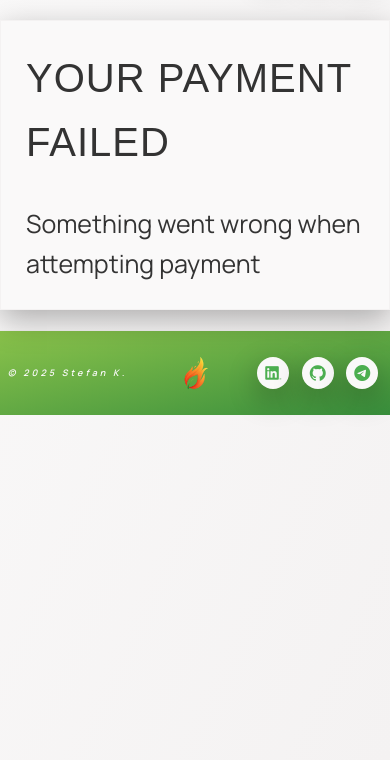
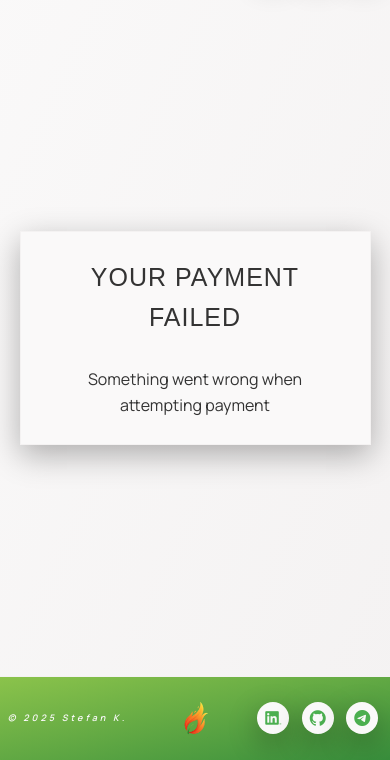
Before and after one commit to Krsmanovic-S/fitfuel, a Django app: page /failed in a window 390 px wide. Shown: the part 84-844 px from the top of the page. Run offline with Django 5.2, Linux system fonts and the light colour scheme; some libraries are stand-ins or nearby versions; some web fonts are replaced.

Commit message:
Responsive Design for Payment views and Profile view

```diff
--- a/food/templates/food/contact.html
+++ b/food/templates/food/contact.html
@@ -3,7 +3,7 @@
 {% block content %}
 {% include 'food/header.html' %}
 
-<div class="page-container viewport-height-container">
+<div class="viewport-height-container">
     <div class="straight-card contact">
         <h1 class="card-title">Developer Contact</h1>
         <div class="contact-info">
--- a/food/templates/food/payment/payment_failed.html
+++ b/food/templates/food/payment/payment_failed.html
@@ -4,7 +4,7 @@
 {% block content %}
 {% include 'food/header.html' %}
 
-<div class="page-container">
+<div class="viewport-height-container decal-background">
     <div class="payment-info straight-card">
         <div class="payment-info__title">
             Your Payment Failed
--- a/food/templates/food/payment/payment_success.html
+++ b/food/templates/food/payment/payment_success.html
@@ -4,7 +4,7 @@
 {% block content %}
 {% include 'food/header.html' %}
 
-<div class="page-container">
+<div class="viewport-height-container decal-background">
     <div class="payment-info round-card">
         <div class="payment-info__title">
             Your Payment Was Successfull
--- a/sass/_components.scss
+++ b/sass/_components.scss
@@ -1144,17 +1144,35 @@
 .payment-info {
     display: flex;
     flex-direction: column;
-    width: auto;
+    width: 80rem;
     height: auto;
     gap: 3rem;
     padding: 2.5rem;
+
+    @media only screen and (max-width: base.$bp-medium) {
+        width: 90%;
+    }
 
     &__title {
         font-family: var(--font-primary);
         font-size: 4rem;
         font-weight: 500;
         text-transform: uppercase;
+        text-align: center;
         letter-spacing: .1rem;
+
+        @media only screen and (max-width: base.$bp-large) {
+            font-size: 3.5rem;
+        }
+
+        @media only screen and (max-width: base.$bp-medium) {
+            font-size: 3rem;
+        }
+
+        @media only screen and (max-width: base.$bp-smallest) {
+            font-size: 2.5rem;
+        }
+
     }
 
     &__description {
@@ -1162,7 +1180,20 @@
         align-items: center;
         justify-content: center;
 
+        text-align: center;
         font-size: 2.5rem;
+
+        @media only screen and (max-width: base.$bp-large) {
+            font-size: 2rem;
+        }
+
+        @media only screen and (max-width: base.$bp-medium) {
+            font-size: 1.8rem;
+        }
+
+        @media only screen and (max-width: base.$bp-smallest) {
+            font-size: 1.6rem;
+        }
     }
 }
 
@@ -1209,6 +1240,12 @@
     }
 }
 
+.small-title {
+    @media only screen and (max-width: base.$bp-smallest) {
+        font-size: 2rem !important;
+    }
+}
+
 .no-orders-message {
     display: inline flex;
     align-items: center;
@@ -1216,7 +1253,12 @@
     height: 100%;
 
     font-size: 3.5rem;
+    text-align: center;
     color: inherit;
+
+    @media only screen and (max-width: base.$bp-smallest) {
+        font-size: 1.8rem;
+    }
 }
 
 .macro-graph {
@@ -1251,7 +1293,7 @@
             font-weight: 500;
 
             @media only screen and (max-width: base.$bp-smallest) {
-                font-size: 2.6rem;
+                font-size: 2.8rem;
             }
         }
 
@@ -1260,7 +1302,7 @@
             overflow: hidden;
 
             @media only screen and (max-width: base.$bp-smallest) {
-                font-size: 1.4rem;
+                font-size: 1.6rem;
             }
 
             span {
--- a/sass/_layout.scss
+++ b/sass/_layout.scss
@@ -59,12 +59,13 @@
     }
 }
 
-// FORM-BASED PAGES
-.auth-form-container {
+// PAGE CONTAINERS
+.viewport-height-container {
     display: flex;
     align-items: center;
     justify-content: center;
     height: 80vh;
+    width: 100%;
 }
 
 .decal-background {
--- a/static/css/style.css
+++ b/static/css/style.css
@@ -115,11 +115,12 @@ body {
   }
 }
 
-.auth-form-container {
+.viewport-height-container {
   display: flex;
   align-items: center;
   justify-content: center;
   height: 80vh;
+  width: 100%;
 }
 
 .decal-background::before {
@@ -1219,23 +1220,60 @@ body {
 .payment-info {
   display: flex;
   flex-direction: column;
-  width: auto;
+  width: 80rem;
   height: auto;
   gap: 3rem;
   padding: 2.5rem;
+}
+@media only screen and (max-width: 930px) {
+  .payment-info {
+    width: 90%;
+  }
 }
 .payment-info__title {
   font-family: var(--font-primary);
   font-size: 4rem;
   font-weight: 500;
   text-transform: uppercase;
+  text-align: center;
   letter-spacing: 0.1rem;
+}
+@media only screen and (max-width: 1100px) {
+  .payment-info__title {
+    font-size: 3.5rem;
+  }
+}
+@media only screen and (max-width: 930px) {
+  .payment-info__title {
+    font-size: 3rem;
+  }
+}
+@media only screen and (max-width: 510px) {
+  .payment-info__title {
+    font-size: 2.5rem;
+  }
 }
 .payment-info__description {
   display: inline flex;
   align-items: center;
   justify-content: center;
+  text-align: center;
   font-size: 2.5rem;
+}
+@media only screen and (max-width: 1100px) {
+  .payment-info__description {
+    font-size: 2rem;
+  }
+}
+@media only screen and (max-width: 930px) {
+  .payment-info__description {
+    font-size: 1.8rem;
+  }
+}
+@media only screen and (max-width: 510px) {
+  .payment-info__description {
+    font-size: 1.6rem;
+  }
 }
 
 .profile-details {
@@ -1276,13 +1314,25 @@ body {
   transform: translateY(-0.5rem);
 }
 
+@media only screen and (max-width: 510px) {
+  .small-title {
+    font-size: 2rem !important;
+  }
+}
+
 .no-orders-message {
   display: inline flex;
   align-items: center;
   justify-content: center;
   height: 100%;
   font-size: 3.5rem;
+  text-align: center;
   color: inherit;
+}
+@media only screen and (max-width: 510px) {
+  .no-orders-message {
+    font-size: 1.8rem;
+  }
 }
 
 .macro-graph {
@@ -1315,7 +1365,7 @@ body {
 }
 @media only screen and (max-width: 510px) {
   .contact-info__section-title {
-    font-size: 2.6rem;
+    font-size: 2.8rem;
   }
 }
 .contact-info__section-description {
@@ -1324,7 +1374,7 @@ body {
 }
 @media only screen and (max-width: 510px) {
   .contact-info__section-description {
-    font-size: 1.4rem;
+    font-size: 1.6rem;
   }
 }
 .contact-info__section-description span a {
--- a/users/templates/users/login.html
+++ b/users/templates/users/login.html
@@ -3,7 +3,7 @@
 {% block content %}
 {% include 'food/header.html' %}
 
-<div class="auth-form-container decal-background">
+<div class="viewport-height-container decal-background">
     <div class="card-form round-card auth-form">
         <h1 class="card-title">Login</h1>
         <form method="POST" class="card-form__form">
--- a/users/templates/users/profile.html
+++ b/users/templates/users/profile.html
@@ -46,7 +46,7 @@
 
     <div class="profile-info">
         <div class="profile-details straight-card">
-            <div class="card-title">Your Orders</div>
+            <div class="card-title small-title">Your Orders</div>
             {% if past_orders %}
             <div class="past-orders">
                 {% for order in past_orders %}
@@ -62,7 +62,7 @@
         </div>
 
         <div class="profile-details straight-card">
-            <div class="card-title">Macro Breakdown</div>
+            <div class="card-title small-title">Macro Breakdown</div>
             {% if past_orders %}
             <div class="macro-graph">
                 <canvas id="macroChart"></canvas>
--- a/users/templates/users/register.html
+++ b/users/templates/users/register.html
@@ -3,7 +3,7 @@
 {% block content %}
 {% include 'food/header.html' %}
 
-<div class="auth-form-container decal-background">
+<div class="viewport-height-container decal-background">
     <div class="card-form round-card auth-form">
         <h1 class="card-title">Register</h1>
         <form method="POST" class="card-form__form">
```
Also changed, not shown: 2 other files.
